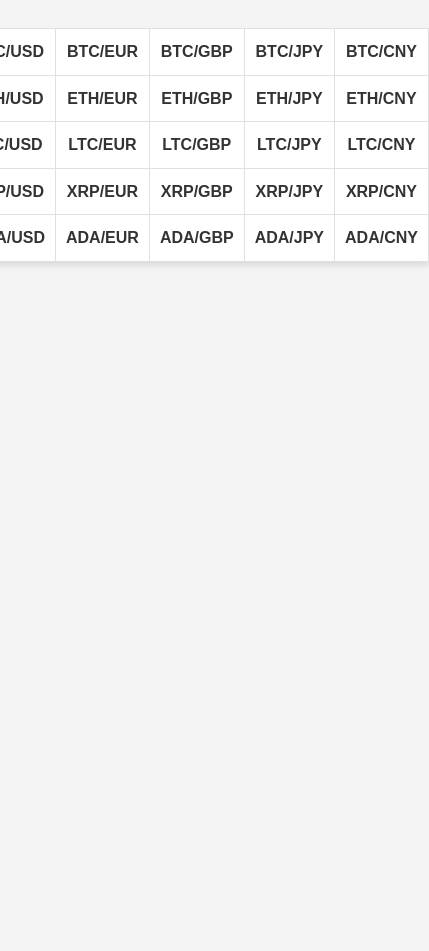
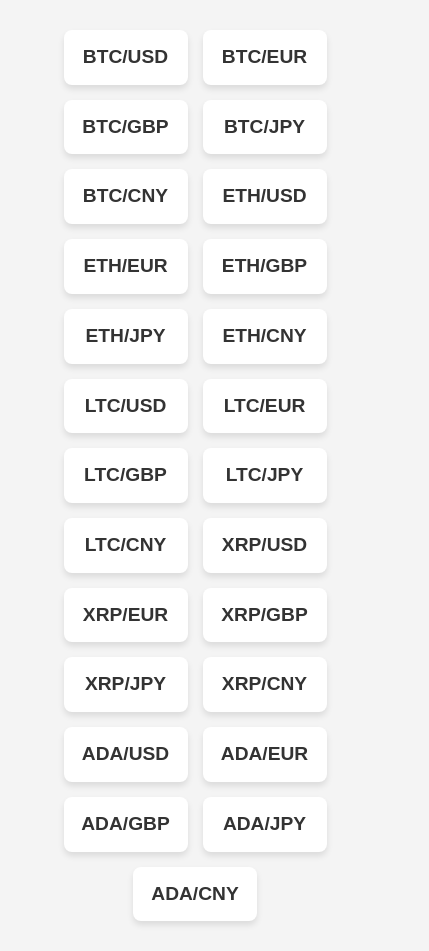
Before and after one commit to agnatio/currency_dashboard, a plain HTML site: page index.html in a window 390 px wide. Shown: the whole page, 429 px wide, since content can reach past the window. Before the commit the page ends 844 px from the top, so only its background shows below. Drawn offline with Linux system fonts and the light colour scheme.

Commit message:
Repaced table with flexbox

```diff
--- a/css/style.css
+++ b/css/style.css
@@ -6,39 +6,101 @@ body {
     display: flex;
     justify-content: center;
     padding: 20px;
+    margin: 0;
 }
 
-/* Table Basic Styling */
-#conversionTable {
-    width: 100%;
-    max-width: 600px;
-    border-collapse: collapse;
+/* Conversion Grid Container */
+.conversion-grid {
+    display: flex;
+    flex-wrap: wrap;
+    justify-content: center;
+    max-width: 900px;
+    gap: 15px;
+    padding: 20px;
+}
+
+/* Conversion Item Box */
+.conversion-item {
     background-color: white;
     box-shadow: 0 4px 6px rgba(0, 0, 0, 0.1);
+    border-radius: 8px;
+    padding: 20px;
+    width: 150px;
+    text-align: center;
+    transition: transform 0.3s ease, box-shadow 0.3s ease;
 }
 
-/* Cell Styling */
-#conversionTable td {
-    padding: 10px;
-    text-align: center;
-    border: 1px solid #e0e0e0;
-    transition: background-color 0.3s ease;
+.conversion-item:hover {
+    transform: translateY(-5px);
+    box-shadow: 0 6px 12px rgba(0, 0, 0, 0.15);
 }
 
 /* Link Styling */
-#conversionTable a {
+.conversion-item a {
     text-decoration: none;
     color: #333;
     font-weight: bold;
     display: block;
     width: 100%;
+    font-size: 1.2rem;
 }
 
-/* Hover Effects */
-#conversionTable td:hover {
-    background-color: #f0f0f0;
+.conversion-item a:hover {
+    color: #0066cc;
 }
 
-#conversionTable a:hover {
-    color: #0066cc;
+/* Conversion Details Page Styling */
+#conversionDetails {
+    background-color: white;
+    box-shadow: 0 4px 10px rgba(0, 0, 0, 0.1);
+    border-radius: 10px;
+    padding: 25px;
+    max-width: 600px;
+    width: 100%;
 }
+
+#conversionHeader {
+    color: #333;
+    border-bottom: 2px solid #f0f0f0;
+    padding-bottom: 15px;
+    margin-bottom: 20px;
+}
+
+#conversionContent {
+    padding: 10px 0;
+}
+
+#conversionContent button {
+    background-color: #0066cc;
+    color: white;
+    border: none;
+    padding: 10px 15px;
+    border-radius: 5px;
+    cursor: pointer;
+    margin-top: 10px;
+    font-weight: bold;
+    transition: background-color 0.3s ease;
+}
+
+#conversionContent button:hover {
+    background-color: #0052a3;
+}
+
+/* Responsive adjustments */
+@media (max-width: 768px) {
+    .conversion-grid {
+        padding: 10px;
+    }
+
+    .conversion-item {
+        width: 120px;
+        padding: 15px;
+    }
+}
+
+@media (max-width: 480px) {
+    .conversion-item {
+        width: 100px;
+        padding: 12px;
+    }
+}
--- a/index.html
+++ b/index.html
@@ -4,11 +4,12 @@
     <meta charset="UTF-8">
     <meta name="viewport" content="width=device-width, initial-scale=1.0">
     <link rel="stylesheet" href="css/style.css">
-    <title>Document</title>
+    <title>Crypto Converter</title>
 </head>
-<!-- deploy 1 -->
 <body>
+    <div id="conversionContainer">
+        <!-- The conversion grid will be inserted here by JavaScript -->
+    </div>
     <script src="js/app.js"></script>
-    <table id="conversionTable"></table>
 </body>
 </html>
--- a/js/app.js
+++ b/js/app.js
@@ -1,4 +1,3 @@
-
 async function loadData() {
     try {
         let cryptoCurrencies = [];
@@ -7,71 +6,48 @@ async function loadData() {
         const cryptoResponse = await fetch('data/cryptos.json');
         const cryptoData = await cryptoResponse.json();
         cryptoCurrencies = cryptoData.cryptocurrencies;
-        console.log(cryptoCurrencies);
 
         const fiatResponse = await fetch('data/fiats.json');
         const fiatData = await fiatResponse.json();
         fiatCurrencies = fiatData.fiatcurrencies;
-        console.log(fiatCurrencies);
 
-        buildConversionTable(cryptoCurrencies, fiatCurrencies);
+        buildConversionGrid(cryptoCurrencies, fiatCurrencies);
     } catch (error) {
         console.error('Error loading data:', error);
     }
 }
 
+function buildConversionGrid(cryptoCurrencies, fiatCurrencies) {
+    // Get the container element where we'll add our grid
+    const container = document.getElementById('conversionContainer');
 
-function buildConversionTable(cryptoCurrencies, fiatCurrencies) {
-    const table = document.getElementById('conversionTable');
+    // Create a div for our conversion grid
+    const grid = document.createElement('div');
+    grid.className = 'conversion-grid';
 
-    const headerRow = document.createElement('tr');
-    const emptyHeader = document.createElement('th');
-    headerRow.appendChild(emptyHeader);
+    // Create conversion items
+    cryptoCurrencies.forEach(crypto => {
+        fiatCurrencies.forEach(fiat => {
+            // Create a div for each conversion pair
+            const conversionItem = document.createElement('div');
+            conversionItem.className = 'conversion-item';
+            conversionItem.id = `${crypto.id}_${fiat.id}`;
 
-    // fiatCurrencies.forEach(fiat => {
-    //     const th = document.createElement('th');
-    //     th.textContent = fiat.symbol;
-    //     headerRow.appendChild(th);
-    // });
-
-    // table.appendChild(headerRow);
-
-    cryptoCurrencies.forEach(crypto => {
-        const row = document.createElement('tr');
-
-        // const cryptoCell = document.createElement('td');
-        // cryptoCell.textContent = crypto.symbol;
-        // row.appendChild(cryptoCell);
-
-        fiatCurrencies.forEach(fiat => {
-            const conversionCell = document.createElement('td');
+            // Create the link
             const link = document.createElement('a');
-
-            // Set href to the conversion page with parameters
             link.href = `conversion.html?crypto=${crypto.id}&fiat=${fiat.id}&cryptoSymbol=${crypto.symbol}&fiatSymbol=${fiat.symbol}`;
-
             link.textContent = `${crypto.symbol}/${fiat.symbol}`;
 
-            // Comment out the previous event listener
-            /*
-            link.addEventListener('click', (event) => {
-                event.preventDefault();
-                handleConversionClick(crypto, fiat);
-            });
-            */
+            // Add the link to the conversion item
+            conversionItem.appendChild(link);
 
-            conversionCell.appendChild(link);
-            conversionCell.id = `${crypto.id}_${fiat.id}`;
-            row.appendChild(conversionCell);
+            // Add the conversion item to the grid
+            grid.appendChild(conversionItem);
         });
+    });
 
-        table.appendChild(row);
-    });
+    // Add the grid to the container
+    container.appendChild(grid);
 }
 
-function handleConversionClick(crypto, fiat) {
-    console.log(`I pressed click: ${crypto.symbol} to ${fiat.symbol}`);
-}
-
-
 document.addEventListener('DOMContentLoaded', loadData);
--- a/js/conversion.js
+++ b/js/conversion.js
@@ -1,8 +1,6 @@
 function getUrlParameter(name) {
     const queryString = window.location.search;
-
     const urlParams = new URLSearchParams(queryString);
-
     return urlParams.get(name) || '';
 }
 
```
Also changed, not shown: conversion.html (+1 -0 lines).
